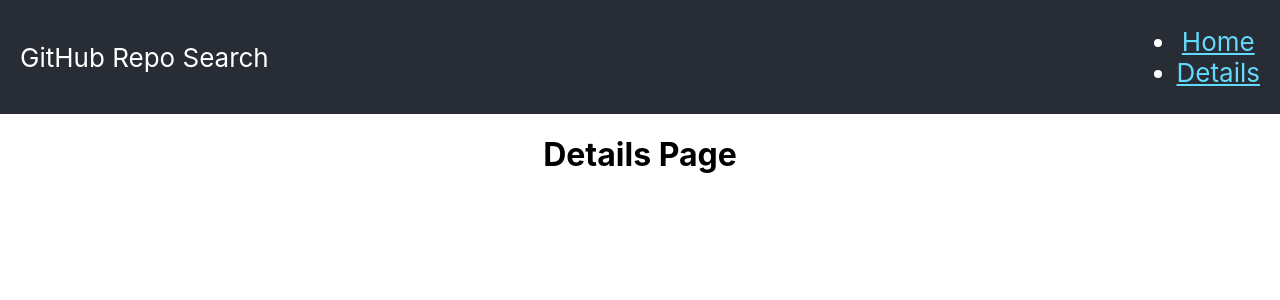
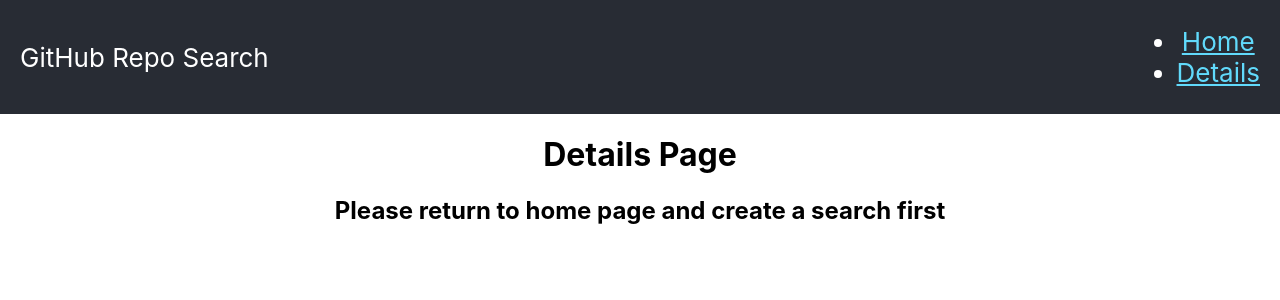
Before and after one commit to j-garrett/github-search, a React (Create React App) app in the folder client/: page /details in a window 1280 px wide. Shown: the top 300 px of the page. Built offline with nearby package versions, Linux system fonts and the light colour scheme.

Commit message:
Add details component view

```diff
--- a/client/src/Details.tsx
+++ b/client/src/Details.tsx
@@ -1,8 +1,25 @@
 import React from 'react'
+import { IResponseItem } from './types'
 
-const Details = () => (
+interface IProps {
+    selected: IResponseItem | null
+}
+
+const Details = ({ selected }: IProps) => (
     <div data-testid="details-page-container">
         <h1>Details Page</h1>
+        {selected ? (
+            <>
+                <h2>Name: {selected.name}</h2>
+                <h2>Description: {selected.description}</h2>
+
+                <h2>Stars: {selected.stargazers_count}</h2>
+                <h2>Language: {selected.language}</h2>
+                <h2>Owner: {selected.owner.login}</h2>
+            </>
+        ) : (
+            <h2>Please return to home page and create a search first</h2>
+        )}
     </div>
 )
 
```
